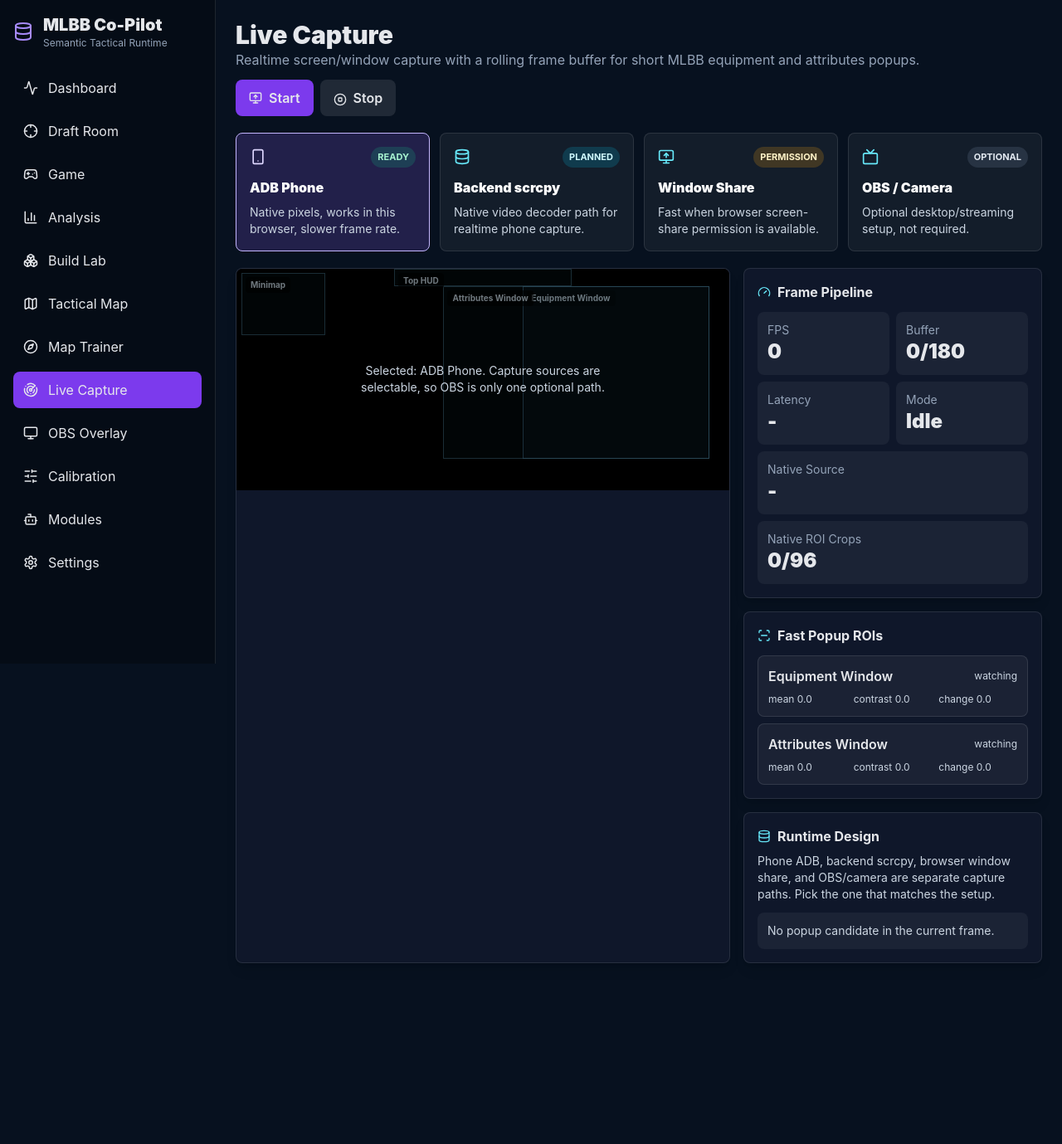
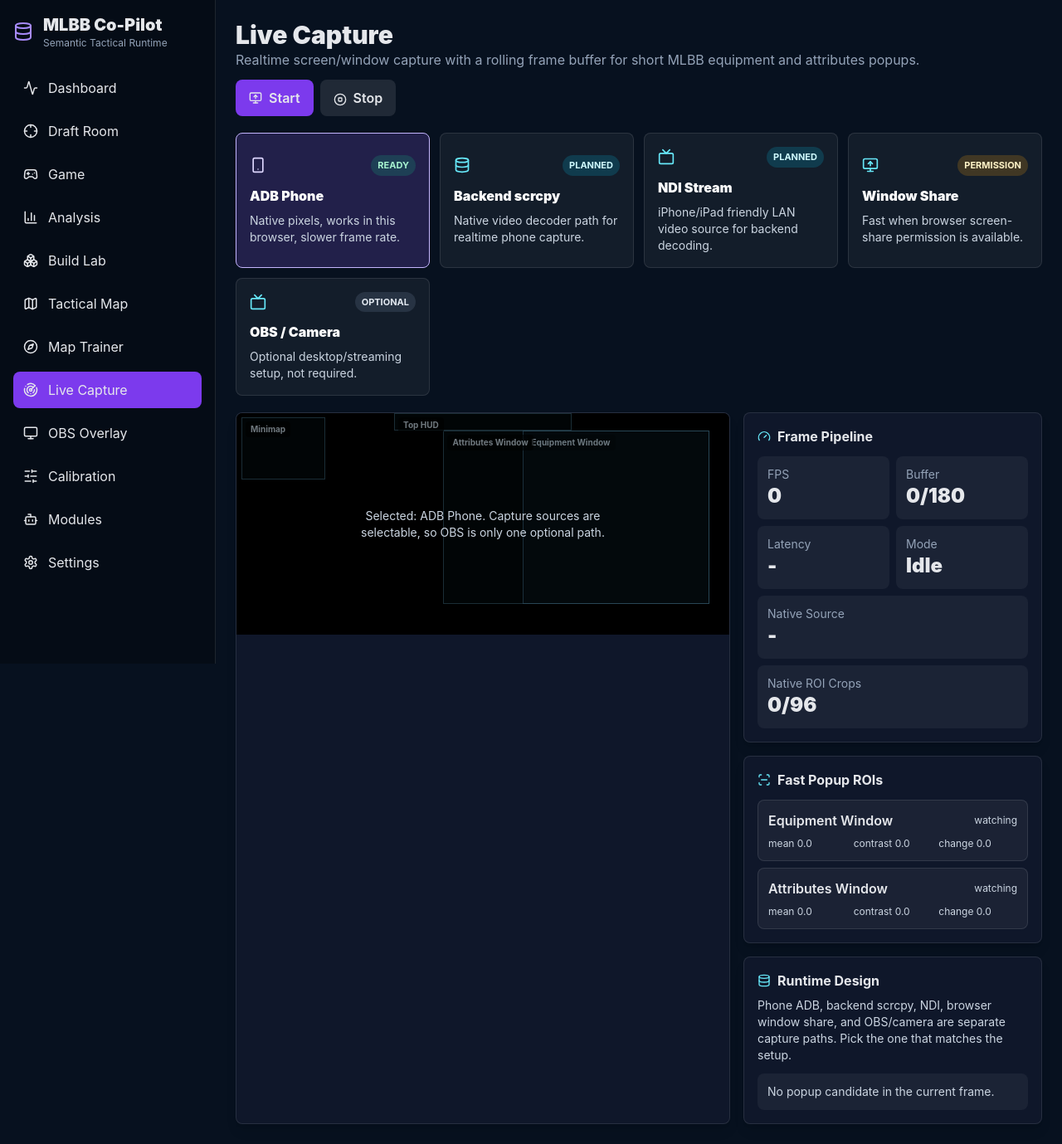
Before and after one commit to spectralAV/mlbb-co-pilot, a React (Vite) app in the folder frontend/: page /capture in a window 1280 px wide. Shown: the whole page at 83% size. Before the commit the page ends 1185 px from the top, so only its background shows below. Built offline with nearby package versions, Linux system fonts and the light colour scheme.

Commit message:
Add NDI capture source option

```diff
--- a/frontend/src/pages/LiveCapture.tsx
+++ b/frontend/src/pages/LiveCapture.tsx
@@ -6,7 +6,7 @@
 type RegionMetrics = { mean: number; contrast: number; changed: number; active: boolean };
 type NativeCrop = { time: number; key: RegionKey; width: number; height: number; bitmap: ImageBitmap };
 type FrameSummary = { time: number; sourceWidth: number; sourceHeight: number; regions: Record<RegionKey, RegionMetrics> };
-type CaptureSource = "adb" | "window" | "scrcpy" | "obs";
+type CaptureSource = "adb" | "window" | "scrcpy" | "ndi" | "obs";
 
 const regions: Region[] = [
   { key: "equipment_window", label: "Equipment Window", rect: [0.58, 0.08, 0.38, 0.78] },
@@ -26,6 +26,7 @@
 }> = [
   { id: "adb", title: "ADB Phone", state: "ready", detail: "Native pixels, works in this browser, slower frame rate." },
   { id: "scrcpy", title: "Backend scrcpy", state: "planned", detail: "Native video decoder path for realtime phone capture." },
+  { id: "ndi", title: "NDI Stream", state: "planned", detail: "iPhone/iPad friendly LAN video source for backend decoding." },
   { id: "window", title: "Window Share", state: "permission", detail: "Fast when browser screen-share permission is available." },
   { id: "obs", title: "OBS / Camera", state: "optional", detail: "Optional desktop/streaming setup, not required." }
 ];
@@ -143,6 +144,10 @@
     }
     if (selectedSource === "scrcpy") {
       setError("Backend scrcpy stream decoder is the recommended realtime phone path, but it is not connected yet.");
+      return;
+    }
+    if (selectedSource === "ndi") {
+      setError("NDI stream input is planned for iPhone/iPad users, but the backend decoder is not connected yet.");
       return;
     }
     setError("OBS/camera capture is optional and not connected yet. Use ADB Phone now, or backend scrcpy once the decoder is connected.");
@@ -299,7 +304,7 @@
     <section className="grid gap-3 sm:grid-cols-2 xl:grid-cols-4">
       {captureSources.map((source) => {
         const active = selectedSource === source.id;
-        const Icon = source.id === "adb" ? Smartphone : source.id === "window" ? MonitorUp : source.id === "obs" ? Tv : Database;
+        const Icon = source.id === "adb" ? Smartphone : source.id === "window" ? MonitorUp : source.id === "obs" || source.id === "ndi" ? Tv : Database;
         return <button key={source.id} type="button" onClick={() => setSelectedSource(source.id)} disabled={running} className={`min-h-32 rounded-lg border p-4 text-left transition active:scale-[0.99] ${active ? "border-violet-300 bg-violet-500/20" : "border-white/10 bg-white/5 hover:bg-white/10"}`}>
           <div className="flex items-center justify-between gap-3">
             <Icon className={active ? "h-5 w-5 text-violet-200" : "h-5 w-5 text-cyan-300"} />
@@ -358,7 +363,7 @@
 
         <div className="card p-4">
           <h3 className="flex items-center gap-2 font-bold"><Database className="h-4 w-4 text-cyan-300" />Runtime Design</h3>
-          <p className="mt-2 text-sm text-slate-300">Phone ADB, backend scrcpy, browser window share, and OBS/camera are separate capture paths. Pick the one that matches the setup.</p>
+          <p className="mt-2 text-sm text-slate-300">Phone ADB, backend scrcpy, NDI, browser window share, and OBS/camera are separate capture paths. Pick the one that matches the setup.</p>
           <div className="mt-3 rounded-lg bg-white/5 p-3 text-sm text-slate-300">{activeWindows.length ? `${activeWindows.map((item) => item.label).join(", ")} active in current frame.` : "No popup candidate in the current frame."}</div>
         </div>
       </aside>
```
